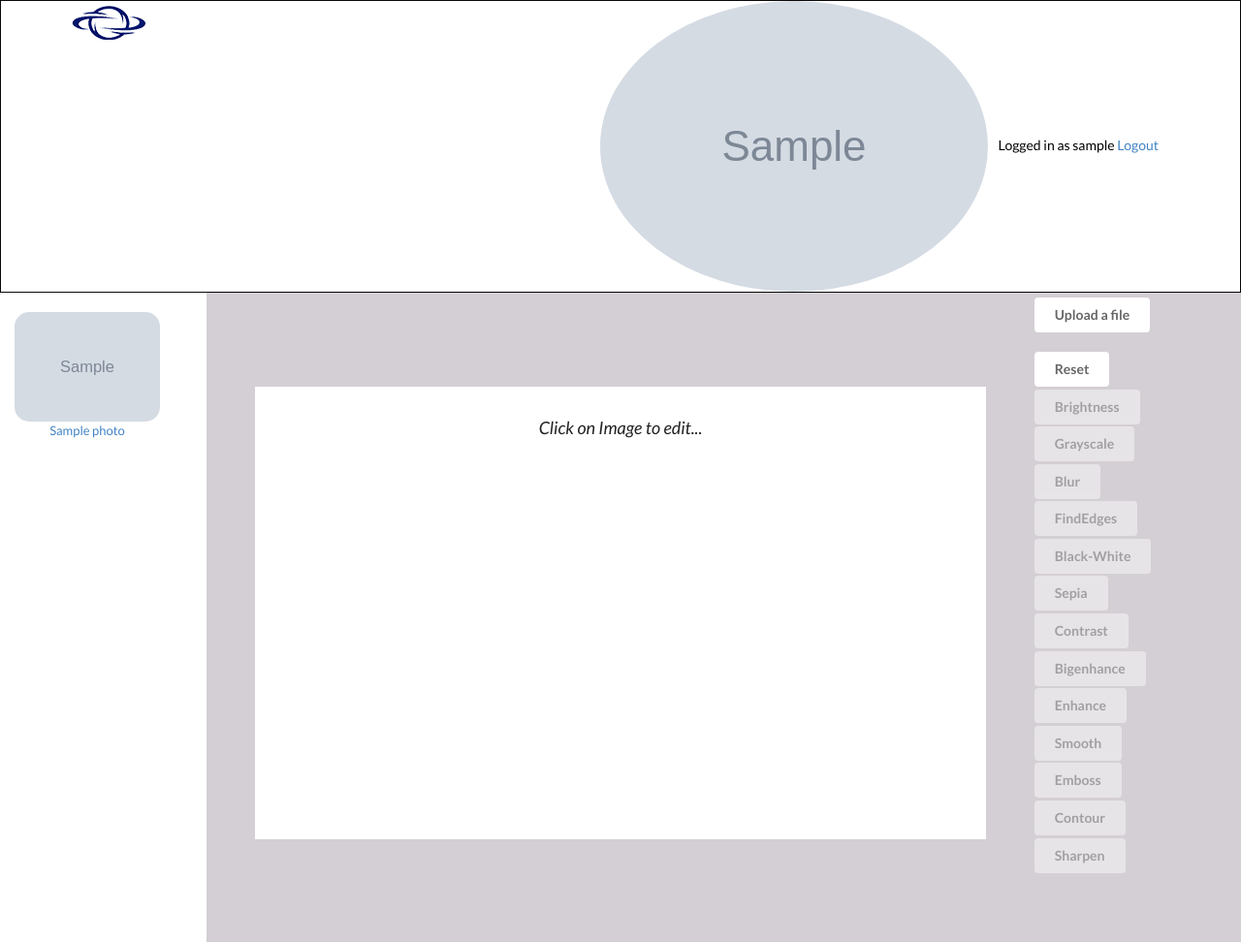
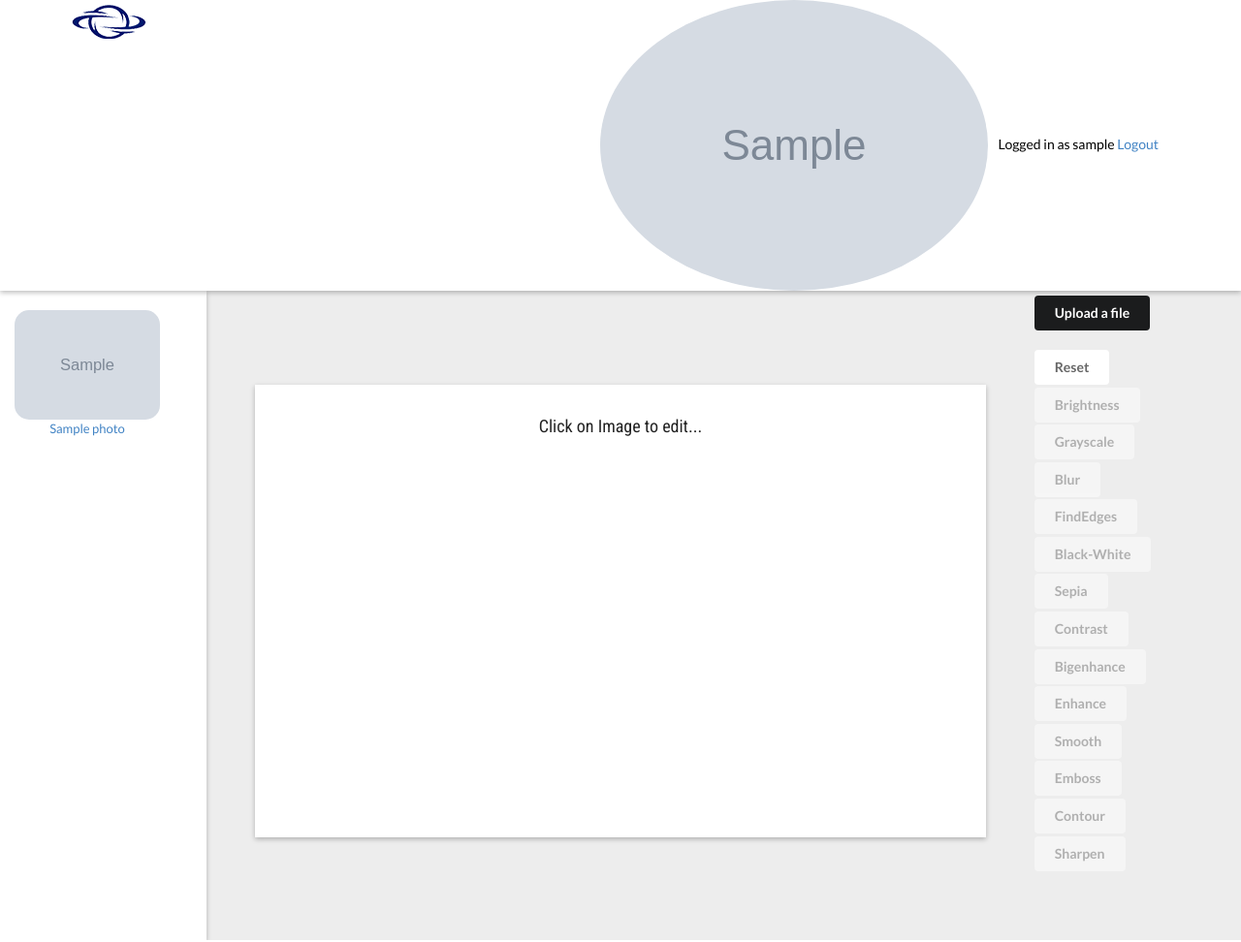
Before and after one commit to andela-sjames/django-photo-edit, a Django app: page /photoapp/photos/ in a window 1280 px wide. Shown: the whole page at 97% size. Run offline with Django 3.2, Linux system fonts and the light colour scheme; a user stored in the database is signed in; tables that the repository leaves empty hold one stand-in row (values such as "Sample post"); grey boxes marked "Sample" are stand-in pictures; parts of the project's set-up code (start-up, migrations or seed data) failed here and were passed over; some libraries are stand-ins or nearby versions.

Commit message:
refactor ui

```diff
--- a/photoedit/photoapp/templates/photoapp/photoapp.html
+++ b/photoedit/photoapp/templates/photoapp/photoapp.html
@@ -21,7 +21,7 @@
                 {% endfor %}
                 {% else%}
                     <div>
-                        <h2>Nothing Uploaded Yet!</h2>
+                        <h3 id="bigup">Nothing Uploaded Yet!</h3>
                     </div>
 
                     <div>
@@ -46,11 +46,16 @@
 
                     <div id="begin">
                     {% if photos %}
-                    <center><p class="welcome" id="visible">Click on Image to edit...</p></center>
+                    <center><p class="info" id="visible">Click on Image to edit...</p></center>
                     {% endif %}
                     {% if not photos %}
-                    <center><p class="welcome1">Dear {{ request.user.username }} you currently have no picture uploaded. Upload a File to begin.</p>
+                    <center><p class="welcome1">Dear {{ request.user.username }} you currently have no picture uploaded.</p>
                     <img src=""></center>
+
+                    <div class="#" id="firstupload">
+                        <button type="button" class="ui black button" data-toggle="modal" data-target="#fileupload-modal">Upload a file</button>
+                    </div>
+
                     {% endif %}
                     </div>
 
@@ -78,9 +83,17 @@
         <div class="row topspace">
 
         </div>
+        {% if not photos %}
+        <div class="row" id="disp">
+            <button type="button" class="ui black button" data-toggle="modal" data-target="#fileupload-modal">Upload a file</button>
+        </div><br>
+        {% endif %}
+
+        {% if photos %}
         <div class="row">
-            <button type="button" class="ui button" data-toggle="modal" data-target="#fileupload-modal">Upload a file</button>
+            <button type="button" class="ui black button" data-toggle="modal" data-target="#fileupload-modal">Upload a file</button>
         </div><br>
+        {% endif %}
 
 
         <div class="outer flex row">
--- a/photoedit/static/css/index.css
+++ b/photoedit/static/css/index.css
@@ -4,7 +4,7 @@ html {
 
 body {
   height: 100%;
-  background: #D4CFD4;
+  background: #EDEDED;
   font-family: "Lato", sans-serif;
   font-weight: 300;
   smoothing: antialiased;
@@ -14,6 +14,8 @@ body {
 .navbar {
   margin-bottom:0px;
   border-radius: 0px;
+  border: 0px solid transparent;
+  box-shadow: 0 2px 5px 0 rgba(0, 0, 0, 0.26);
 }
 
 #flash {
@@ -69,6 +71,7 @@ body {
   display: flex;
   align-content: center;
   justify-content: center;
+  box-shadow: 0 2px 5px 0 rgba(0, 0, 0, 0.26);
 }
 
 
@@ -105,9 +108,15 @@ body {
   font-style:italic;
 }
 
+.info {
+  font-size:18px;
+  font-family: 'Roboto Condensed', sans-serif;
+}
+
 .welcome1 {
-  font-size:30px;
-  font-style:italic;
+  font-size:20px;
+  font-weight: 300px;
+  font-family: 'Roboto Condensed', sans-serif;
 }
 
 #backimage {
@@ -228,6 +237,7 @@ body {
   background-color: white;
   position: relative;
   left: 0px;
+  box-shadow: 0 2px 5px 0 rgba(0, 0, 0, 0.26);
 }
 
 .img-responsive {
@@ -284,6 +294,7 @@ body {
 
 #show {
   display: none;
+  font-family: 'Roboto Condensed', sans-serif;
 }
 .top{
   top:0;
@@ -316,4 +327,17 @@ body {
 
 #up {
   margin-top: 80px;
+  font-family: 'Roboto Condensed', sans-serif;
 }
+
+#bigup {
+  font-family: 'Roboto Condensed', sans-serif;
+}
+
+#disp {
+  display: none;
+}
+
+.welcomediv {
+  background-color:inherit;
+}
--- a/photoedit/static/js/main.js
+++ b/photoedit/static/js/main.js
@@ -137,7 +137,11 @@ function UploadForm()
                 success: function(data) {
 
                 $(".welcome1").hide();
+                $("#firstupload").hide();
                 $('#show').show();
+                $('#disp').show();
+                //remove welcomediv
+                // $('#frameid').removeClass( "welcomediv");
 
                 clearTimeout(timeout);
                 timeout = setTimeout(function() {
--- a/photoedit/templates/headerbase.html
+++ b/photoedit/templates/headerbase.html
@@ -19,6 +19,7 @@
     <link href="{% static 'css/animate.min.css' %}" rel="stylesheet" type="text/css" media="screen" />
     <link href="{% static 'css/semantic.min.css' %}" rel="stylesheet" type="text/css" media="screen" />
     <link href="https://fonts.googleapis.com/css?family=Lato" rel='stylesheet' type='text/css'>
+    <link href="https://fonts.googleapis.com/css?family=Roboto+Condensed" rel='stylesheet' type='text/css'>
     <link href="{% static 'css/index.css' %}" rel="stylesheet" type="text/css" media="screen" />
 
     <script src="{% static "js/jquery.js" %}"></script>
```
